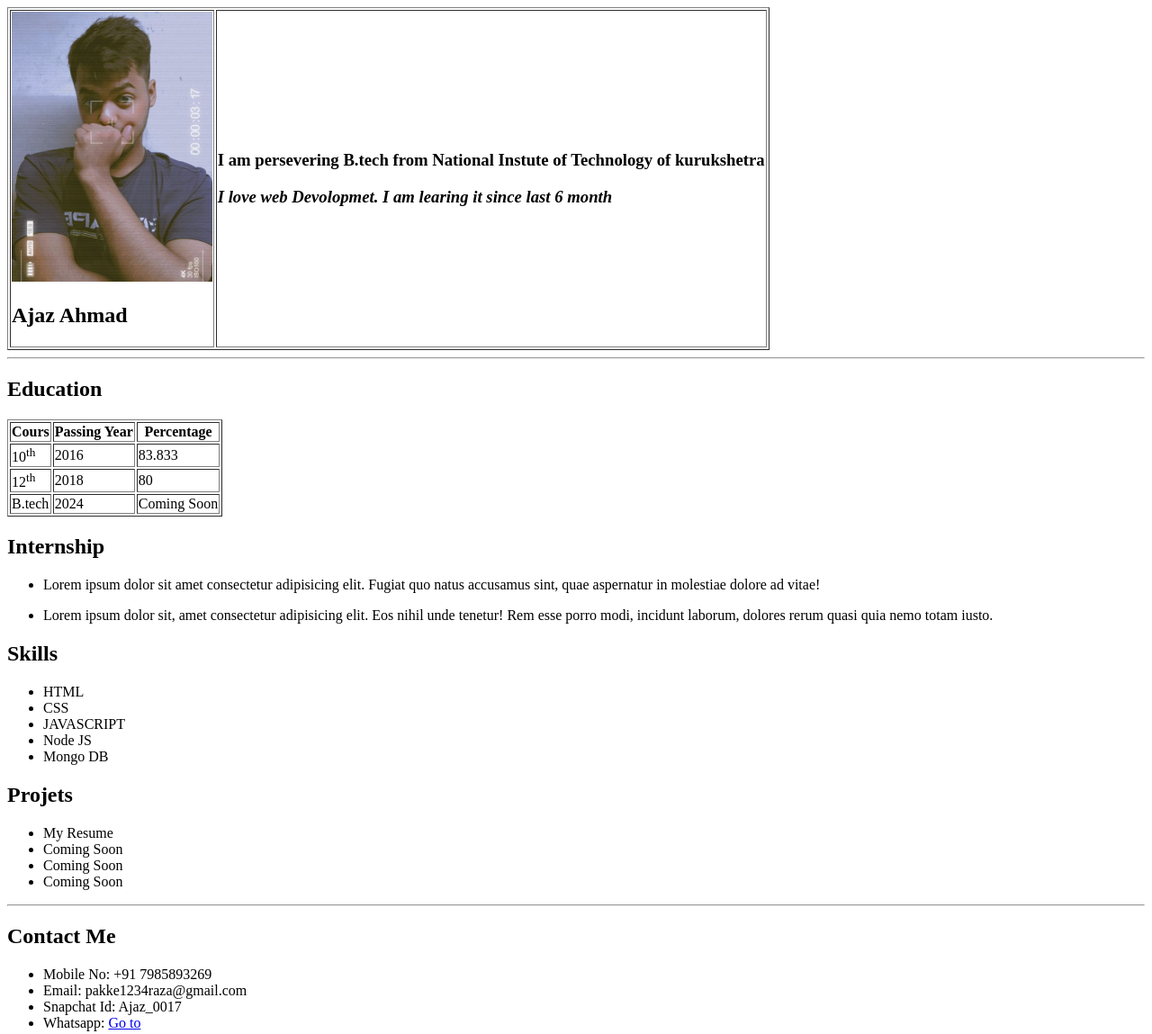
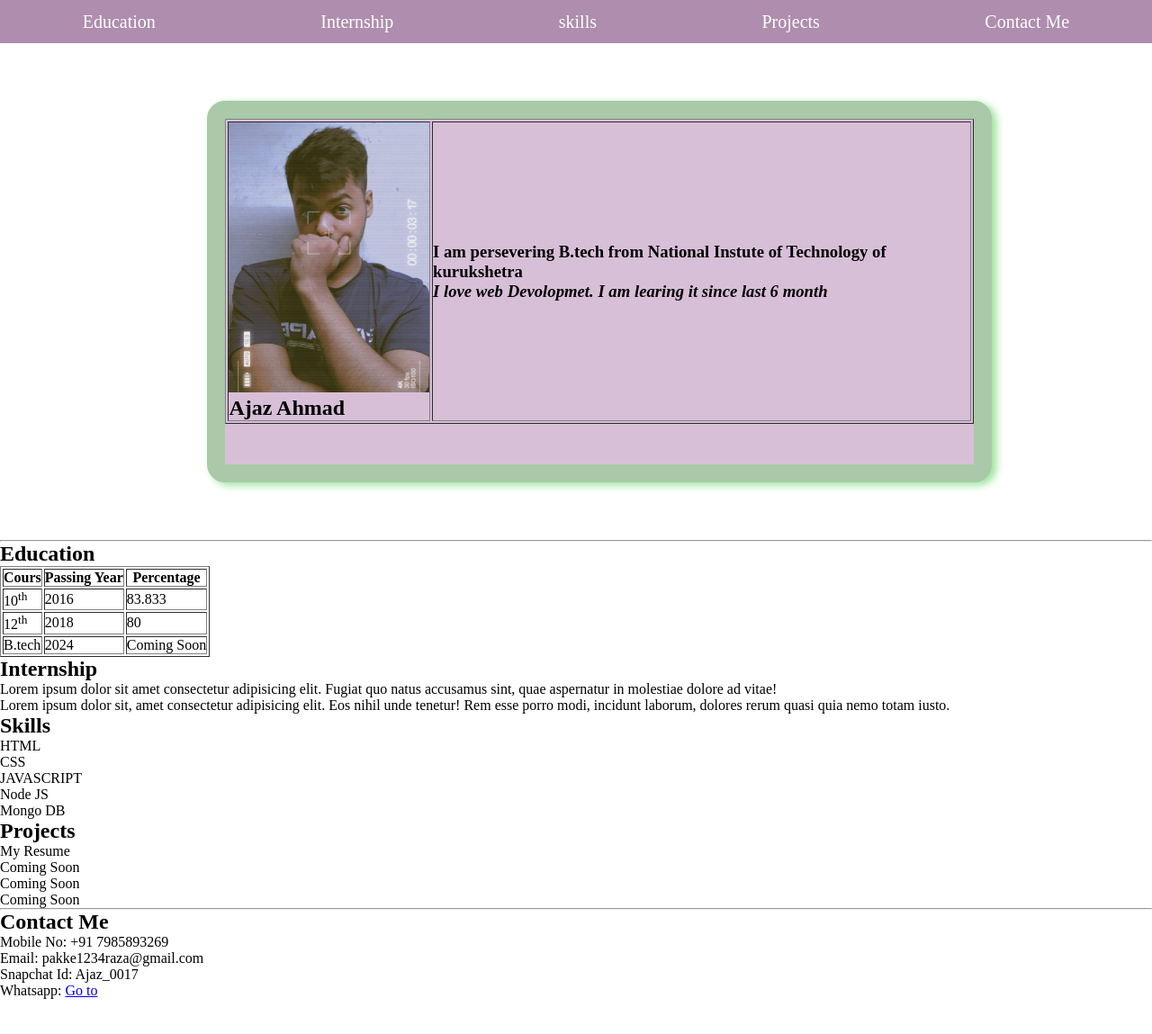
Before and after one commit to Ajaz1717/My-Resume, a plain HTML site: page index.html in a window 1280 px wide. Shown: the whole page at 90% size. After the commit the page ends 1110 px from the top, so only its background shows below. Drawn offline with Linux system fonts and the light colour scheme.

Commit message:
add nav bar and some css

```diff
--- a/index.html
+++ b/index.html
@@ -1,13 +1,24 @@
 <!DOCTYPE html>
 <html lang="en">
+
 <head>
     <meta charset="UTF-8">
     <meta name="viewport" content="width=device-width, initial-scale=1.0">
     <title>My Resume</title>
+    <link rel="stylesheet" href="style.css">
 </head>
+
 <body>
     <header>
-        <table border ="">
+        <nav id="nav-container">
+            <a href="">Education</a>
+            <a href="">Internship</a>
+            <a href="">skills</a>
+            <a href="">Projects</a>
+            <a href="">Contact Me</a>
+        </nav>
+        <div id="table-container">
+            <table border="">
                 <tr>
                     <td>
                         <img src="images/Snapchat-1674658803(1).jpg" alt="My image" height="300px">
@@ -19,10 +30,15 @@
                     </td>
                 </tr>
             </table>
+        </div>
     </header>
     <hr>
     <main>
-        <b><p><h2>Education</h2></p></b>
+        <b>
+            <p>
+            <h2>Education</h2>
+            </p>
+        </b>
         <table border="1">
             <tr>
                 <th>Cours</th>
@@ -45,16 +61,27 @@
                 <td>Coming Soon</td>
             </tr>
         </table>
-        <b><p><h2>Internship</h2></p></b>
+        <b>
+            <p>
+            <h2>Internship</h2>
+            </p>
+        </b>
         <ul>
             <li>
-                <p>Lorem ipsum dolor sit amet consectetur adipisicing elit. Fugiat quo natus accusamus sint, quae aspernatur in molestiae dolore ad vitae!</p>
+                <p>Lorem ipsum dolor sit amet consectetur adipisicing elit. Fugiat quo natus accusamus sint, quae
+                    aspernatur in molestiae dolore ad vitae!</p>
             </li>
             <li>
-                <p>Lorem ipsum dolor sit, amet consectetur adipisicing elit. Eos nihil unde tenetur! Rem esse porro modi, incidunt laborum, dolores rerum quasi quia nemo totam iusto.</p>
+                <p>Lorem ipsum dolor sit, amet consectetur adipisicing elit. Eos nihil unde tenetur! Rem esse porro
+                    modi, incidunt laborum, dolores rerum quasi quia nemo totam iusto.</p>
             </li>
         </ul>
-        <b><p><h2>Skills</h2></p></b>
+        <b>
+            <p>
+            <h2>Skills</h2>
+            </p>
+        </b>
+        <div id="skill-container">
             <ul>
                 <li>HTML</li>
                 <li>CSS</li>
@@ -62,7 +89,13 @@
                 <li>Node JS</li>
                 <li>Mongo DB</li>
             </ul>
-        <b><p><h2>Projets</h2></p></b>
+            <div id="certificate-container"></div>
+        </div>
+        <b>
+            <p>
+            <h2>Projects</h2>
+            </p>
+        </b>
         <ul>
             <li>My Resume</li>
             <li>Coming Soon</li>
@@ -72,13 +105,18 @@
     </main>
     <hr>
     <footer>
-        <b><p><h2>Contact Me</h2></p></b>
+        <b>
+            <p>
+            <h2>Contact Me</h2>
+            </p>
+        </b>
         <ul>
             <li>Mobile No: +91 7985893269</li>
             <li>Email: pakke1234raza@gmail.com</li>
             <li>Snapchat Id: Ajaz_0017</li>
-            <li>Whatsapp: <a href="http://www.wa.me/+917985893269" action ="-blank">Go to</a></li>
+            <li>Whatsapp: <a href="http://www.wa.me/+917985893269" action="-blank">Go to</a></li>
         </ul>
     </footer>
 </body>
+
 </html>
--- /dev/null
+++ b/style.css
@@ -0,0 +1,25 @@
+*{
+    margin: 0;
+    padding: 0;
+}
+#nav-container{
+    height: 6vh;
+    background-color: rgb(174, 141, 174);
+    display: flex;
+    justify-content: space-around;
+    align-items: center;
+    font-size: 20px;
+}
+#nav-container a {
+    text-decoration: none;
+    color: white;
+}
+#table-container{
+    background-color: thistle;
+    height: 48vh;
+    width: 65vw;
+    margin:5% 18%;
+    box-shadow: 5px 3px 10px rgb(151, 226, 151);
+    border: 20px solid rgb(169, 201, 169);
+    border-radius: 20px;
+}
```
Also changed, not shown: images/CSS-certificate.png (added), images/HTML-certificate.png (added). Lines whose indentation alone changed are shown as unchanged.
